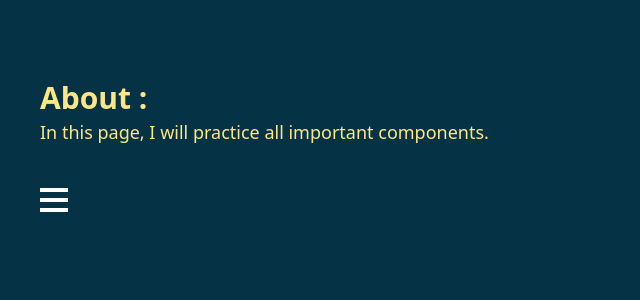
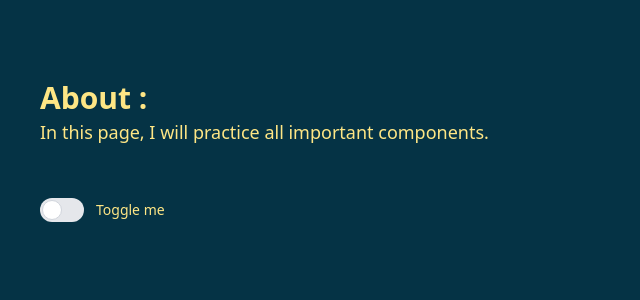
Before and after one commit to Parnia-mohammadi/practice-react-tailwind, a React (Vite) app: page / in a window 1280 px wide. Shown: the top 300 px of the page, without its empty margins (0-640 px from the left). Built offline with nearby package versions, Linux system fonts and the light colour scheme.

Commit message:
add toggleSwitch

```diff
--- a/src/App.jsx
+++ b/src/App.jsx
@@ -17,8 +17,8 @@ import Loader from "./components/Loader/Loader";
 import ProgressBar from "./components/Progress/ProgressBar";
 import AnimatedButtonPressedEffect from "./components/Buttons/AnimatedButtonPressedEffect";
 import AnimatedButtonChangeText from "./components/Buttons/AnimatedButtonChangeText";
-import AnimatedButtonRippleEffect from "./components/Buttons/AnimatedButtonRippleEffect";
 import MenuIcon from "./components/menus/MenuIcon";
+import ToggleSwitch from "./components/Toggle/ToggleSwitch";
 
 function App() {
   //   const [isOpen, setIsOpen] = useState(false);
@@ -61,7 +61,8 @@ function App() {
       {/* <AnimatedButtonPressedEffect /> */}
       {/* <AnimatedButtonChangeText /> */}
       {/* <AnimatedButtonRippleEffect /> */}
-      <MenuIcon />
+      {/* <MenuIcon /> */}
+      <ToggleSwitch />
     </div>
   );
 }
--- /dev/null
+++ b/src/components/Toggle/ToggleSwitch.jsx
@@ -0,0 +1,11 @@
+function ToggleSwitch() {
+  return (
+    <label className="inline-flex items-center cursor-pointer m-10">
+      <input type="checkbox" className="sr-only peer" />
+      <div className="relative transition-all duration-1000 ease-in-out w-11 h-6 bg-gray-200 peer-focus:outline-none peer-focus:ring-4 peer-focus:ring-blue-300 dark:peer-focus:ring-blue-800 rounded-full dark:bg-gray-700 peer-checked:after:translate-x-5 rtl:peer-checked:after:-translate-x-5 peer-checked:after:border-white after:content-[''] after:absolute after:top-[2px] after:start-[2px] after:bg-white after:border-gray-300 after:border after:rounded-full after:h-5 after:w-5 after:transition-all after:duration-1000 dark:border-gray-600 peer-checked:bg-blue-600 dark:peer-checked:bg-blue-600"></div>
+      <span className="m-3 text-sm font-medium">Toggle me</span>
+    </label>
+  );
+}
+
+export default ToggleSwitch;
```
